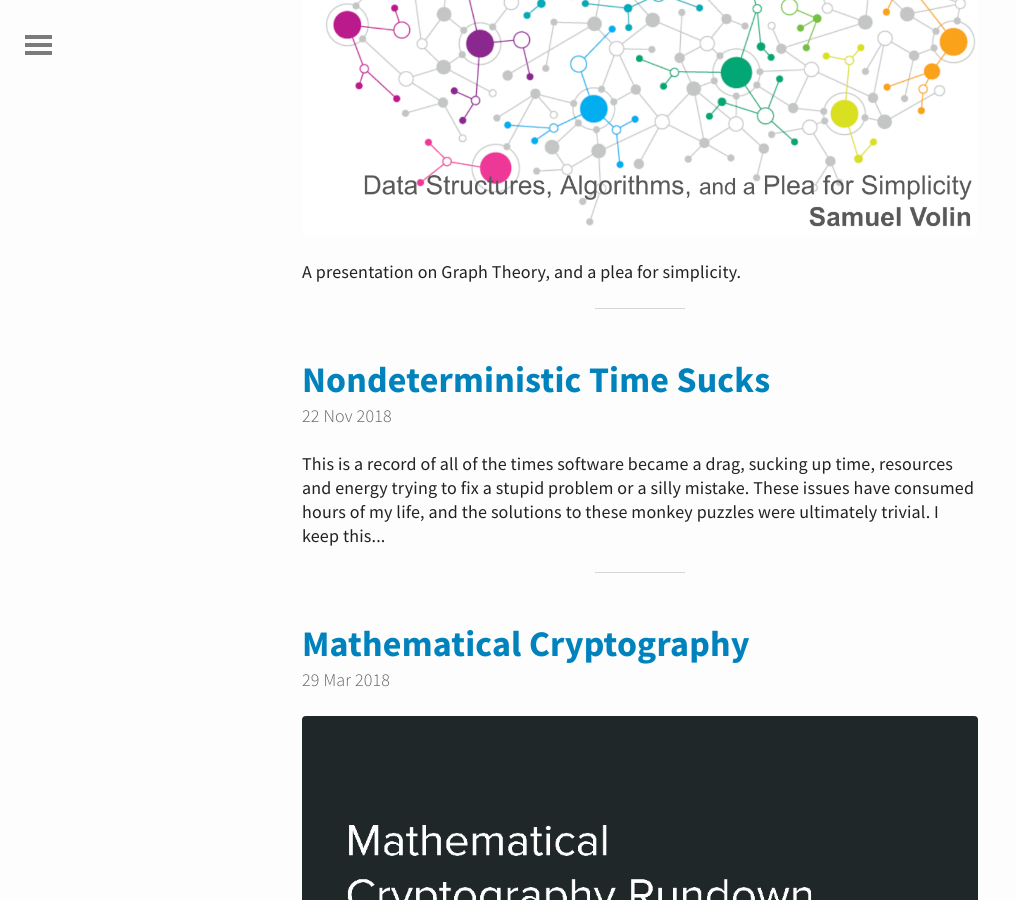
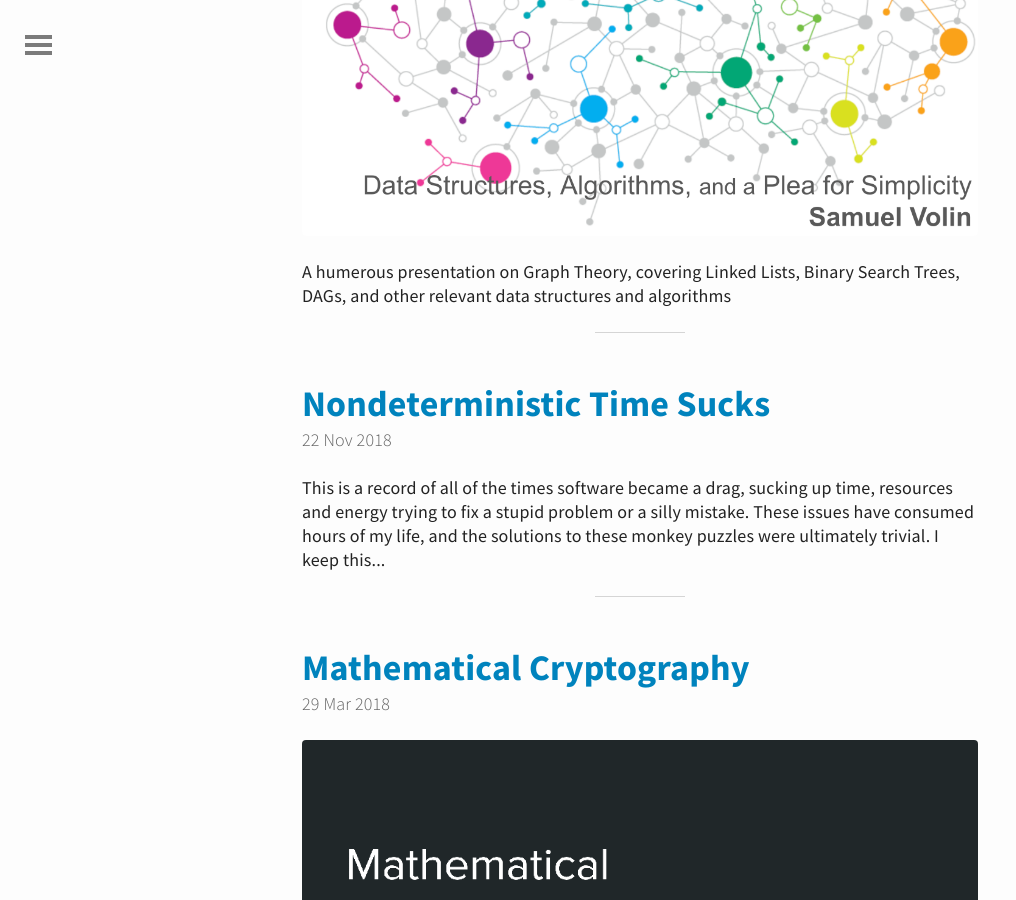
Before and after one commit to untra/untra.github.io, a Jekyll site: the page built from index.html, in a window 1280 px wide and 900 px high, scrolled down 540 px. Shown: the whole window, without its empty margins (0-1016 px from the left). Built offline with Jekyll 4.4.1, drawn with Linux system fonts in a browser that asks for light colours; the list of posts is cut into pages by our own code.

Commit message:
Update 2019-09-04-graph-theory.md

```diff
--- a/_posts/2019-09-04-graph-theory.md
+++ b/_posts/2019-09-04-graph-theory.md
@@ -4,7 +4,7 @@ title:  "Computational Graph Theory"
 date:   2019-08-29 12:00:00
 keywords: [Graph, Theory, linked lists, bst, binary search tree, trees, dags, directed acyclic graphs, graphs, cycles, colors, innumerables, vertices, nodes, edges, arrows]
 promo: "graphtheory"
-desc: A presentation on Graph Theory, and a plea for simplicity.
+desc: A humerous presentation on Graph Theory, covering Linked Lists, Binary Search Trees, DAGs, and other relevant data structures and algorithms
 ---
 
 <iframe src="https://docs.google.com/presentation/d/e/2PACX-1vQ__qTUhD-DPrB54GgZrQg18VUC2PUKXOuyXuz69FBDsSz5U9AGrAeCWxrIvonn0vGZO__nbMeBdm_0/embed?start=true&loop=false&delayms=15000" frameborder="0" width="1440" height="839" allowfullscreen="true" mozallowfullscreen="true" webkitallowfullscreen="true"></iframe>
```
